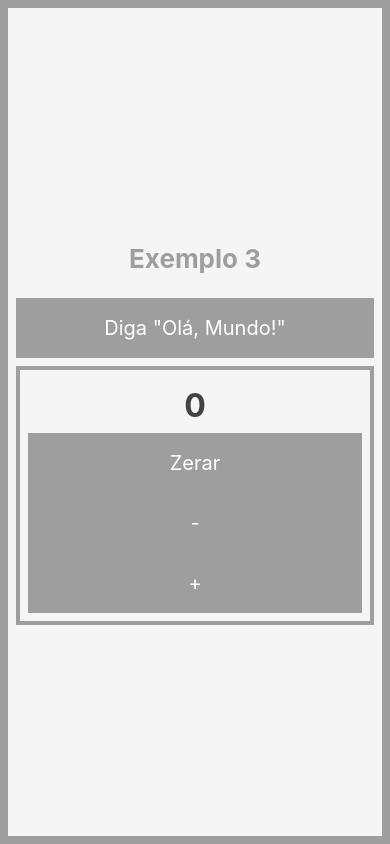
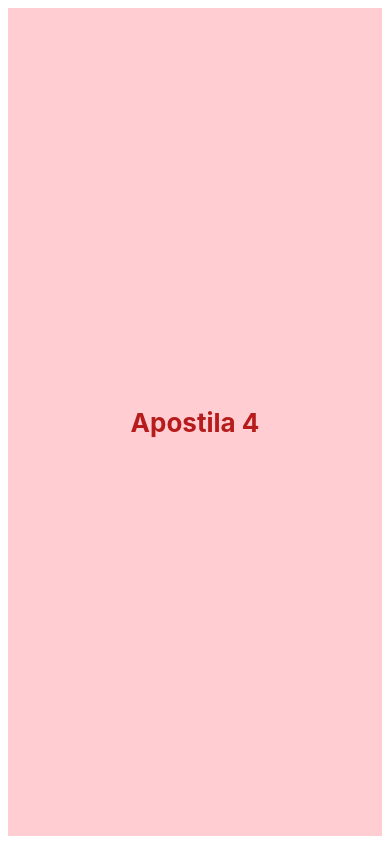
Before and after one commit to brurodri712/Aula_React, a React Native app: screen / in a window 390 px wide. Built offline with nearby package versions, Linux system fonts and the light colour scheme.

Commit message:
29/05/2023

```diff
--- a/App.js
+++ b/App.js
@@ -1,12 +1,14 @@
 import { StatusBar } from 'expo-status-bar';
-import { StyleSheet, Text, View } from 'react-native';
+import { StyleSheet, View } from 'react-native';
 
 import Apostila_003 from './components/apostila-003';
+import Apostila_004 from './components/apostila-004';
+
 
 export default function App() {
   return (
     <View style={styles.container}>
-      <Apostila_003 />
+      <Apostila_004 />
       <StatusBar style="auto" />
     </View>
   );
@@ -16,8 +18,8 @@
   container: {
     flex: 1,
     justifyContent: 'center',
-    //paddingTop: Constants.statusBarHeight,
-    backgroundColor: '#9E9E9E',
+  //paddingTop: Constants.statusBarHeight,
+    backgroundColor: '#FFF',
     padding: 8,
   },
 });
--- /dev/null
+++ b/components/apostila-004/index.js
@@ -0,0 +1,12 @@
+import { View, Text } from 'react-native';
+
+import styles from './styles';
+
+function Index () {
+    return (
+        <View style={styles.container}>
+            <Text style={styles.texto}>Apostila 4</Text>
+        </View>
+    );
+}
+export default Index;
--- /dev/null
+++ b/components/apostila-004/styles.js
@@ -0,0 +1,18 @@
+import { StyleSheet } from 'react-native';
+
+const styles = StyleSheet.create({
+    container: {
+        flex: 1,
+        justifyContent: 'center',
+        alignItems: 'center',
+        backgroundColor: '#ffcdd2',
+        width: '100%',
+    },
+    texto: {
+        fontSize: 26,
+        fontWeight: 'bold',
+        color: '#b71c1c',
+    }
+});
+
+export default styles;
```
